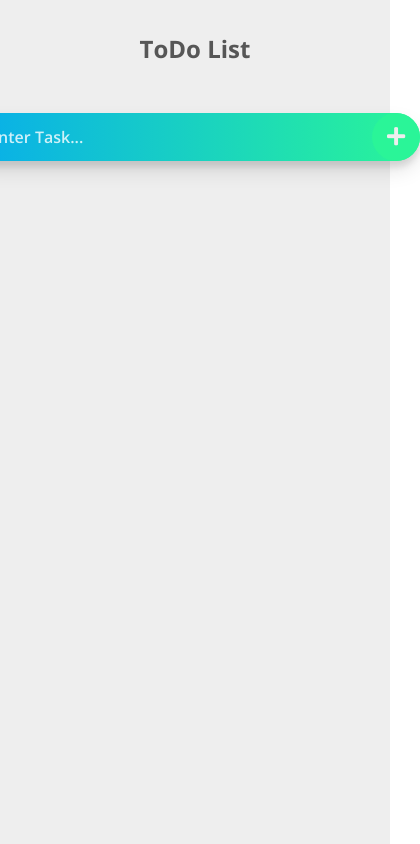
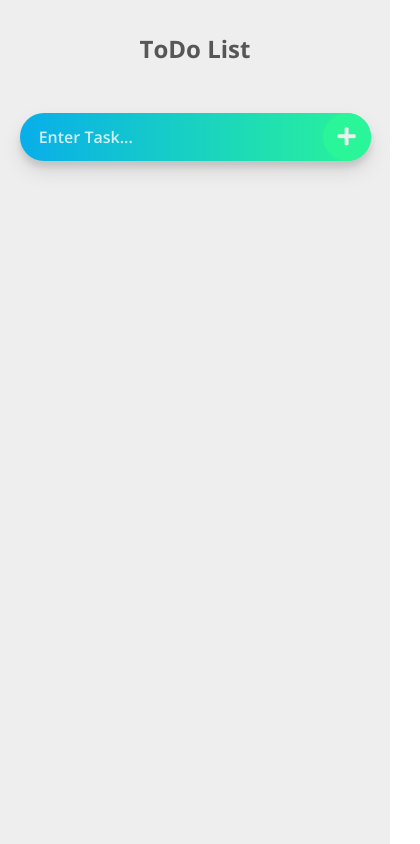
Before and after one commit to io62s/todo-app, a React (Create React App) app: page / in a window 390 px wide. Shown: the whole page, 420 px wide, since content can reach past the window. Built offline with nearby package versions, Linux system fonts and the light colour scheme.

Commit message:
responsive done

```diff
--- a/src/components/Styles/AddFormStyle.js
+++ b/src/components/Styles/AddFormStyle.js
@@ -17,6 +17,9 @@ const FormWrapper = styled.div`
   &:focus-within {
     ${elevation[3]};
     opacity: 1;
+  }
+  @media (max-width: 550px) {
+    width: 90%;
   }
 `;
 
--- a/src/components/Styles/AppStyle.js
+++ b/src/components/Styles/AppStyle.js
@@ -17,4 +17,10 @@ export const Wrapper = styled.div`
   min-width: 450px;
   max-width: 450px;
   min-height: 100vh;
+
+  @media (max-width: 550px) {
+    width: 100%;
+    min-width: 100%;
+    max-width: 100%;
+  }
 `;
--- a/src/components/Styles/TodosStyle.js
+++ b/src/components/Styles/TodosStyle.js
@@ -17,6 +17,9 @@ const TodoWrapper = styled.div`
   width: 100%;
   padding: 2rem;
   color: ${mainBlue};
+  @media (max-width: 550px) {
+    width: 100%;
+  }
 `;
 
 const TodoContainer = styled.div`
```
